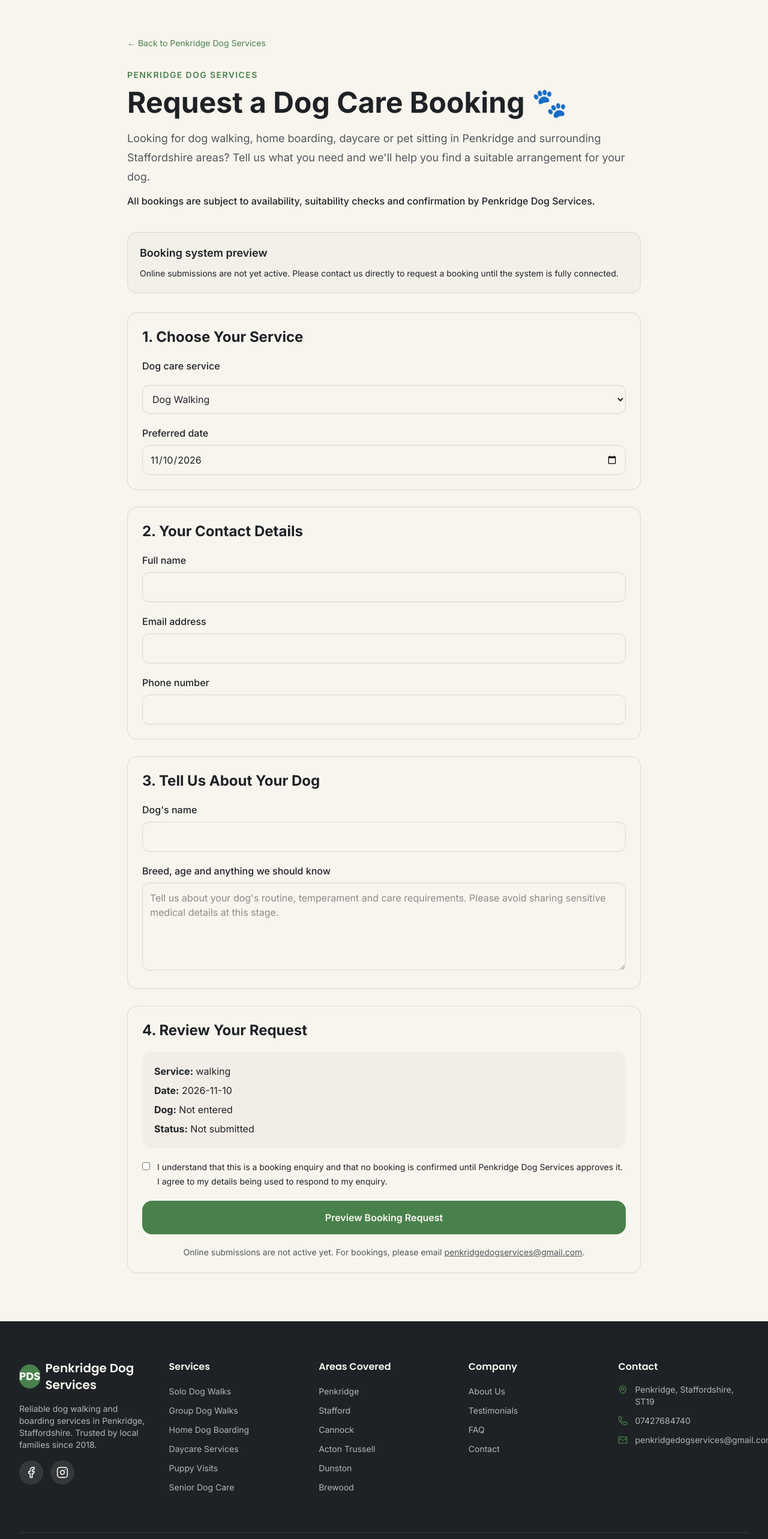
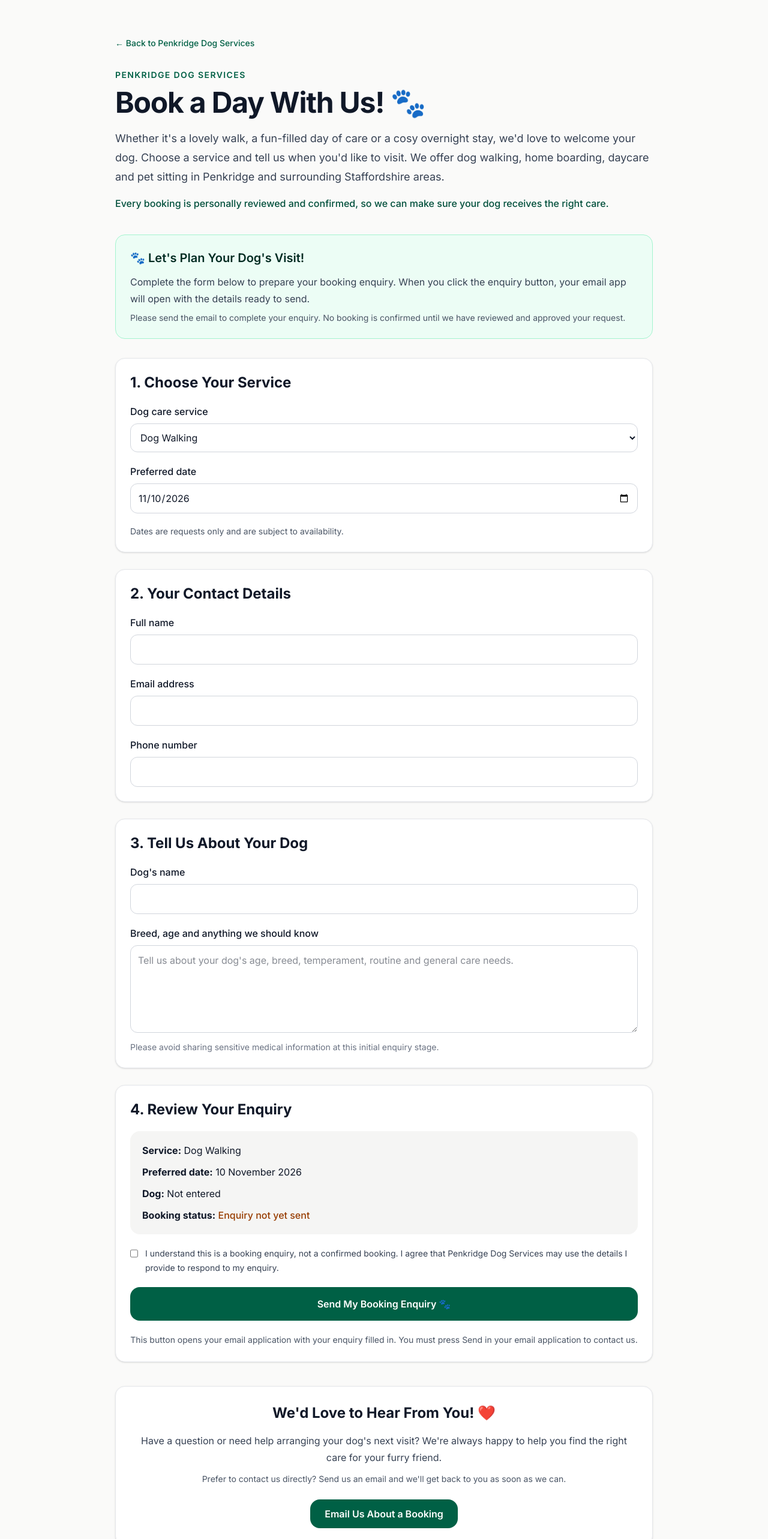
Before and after one commit to innovatevirtualassist-pixel/dogservices, a Next.js app: page /booking in a window 1280 px wide. Shown: the part 117-2683 px from the top of the page at 60% size. Built offline with nearby package versions, Linux system fonts and the light colour scheme.

Commit message:
Refactor BookingPage for improved functionality and UX
Fix booking form and enable email enquiries

```diff
--- a/app/booking/page.tsx
+++ b/app/booking/page.tsx
@@ -1,9 +1,41 @@
+
 "use client"
 
 import { useState, type FormEvent } from "react"
 import Link from "next/link"
 
 type Service = "walking" | "boarding" | "daycare" | "sitting"
+
+const serviceLabels: Record<Service, string> = {
+  walking: "Dog Walking",
+  boarding: "Home Boarding",
+  daycare: "Dog Daycare",
+  sitting: "Pet Sitting",
+}
+
+function getTodayUK(): string {
+  return new Intl.DateTimeFormat("en-CA", {
+    timeZone: "Europe/London",
+    year: "numeric",
+    month: "2-digit",
+    day: "2-digit",
+  }).format(new Date())
+}
+
+function formatDate(date: string): string {
+  if (!date) return "Not selected"
+
+  const parsed = new Date(`${date}T12:00:00Z`)
+
+  if (Number.isNaN(parsed.getTime())) return date
+
+  return new Intl.DateTimeFormat("en-GB", {
+    day: "numeric",
+    month: "long",
+    year: "numeric",
+    timeZone: "Europe/London",
+  }).format(parsed)
+}
 
 export default function BookingPage() {
   const [service, setService] = useState<Service>("walking")
@@ -15,83 +47,151 @@ export default function BookingPage() {
   const [dogName, setDogName] = useState("")
   const [dogDetails, setDogDetails] = useState("")
   const [consent, setConsent] = useState(false)
+  const [today] = useState(getTodayUK)
 
   function handleSubmit(event: FormEvent<HTMLFormElement>) {
     event.preventDefault()
 
-    // Step 2 will replace this with a secure API request.
-    // Do not tell customers their booking was submitted yet.
-    alert(
-      "This booking form is being prepared. " +
-      "Please contact Penkridge Dog Services to request a booking."
-    )
+    if (!consent) return
+
+    if (startDate < today) {
+      alert("Please select a future date.")
+      return
     }
 
+    if (service === "boarding" && endDate < startDate) {
+      alert("The check-out date cannot be before the check-in date.")
+      return
+    }
+
+    const bookingDetails = [
+      "Hello Penkridge Dog Services,",
+      "",
+      "I'd like to enquire about a dog care booking.",
+      "",
+      `Service: ${serviceLabels[service]}`,
+      `Preferred date: ${formatDate(startDate)}`,
+      ...(service === "boarding"
+        ? [`Check-out date: ${formatDate(endDate)}`]
+        : []),
+      "",
+      "CUSTOMER DETAILS",
+      `Name: ${name.trim()}`,
+      `Email: ${email.trim()}`,
+      `Phone: ${phone.trim()}`,
+      "",
+      "DOG DETAILS",
+      `Dog's name: ${dogName.trim()}`,
+      `Additional information: ${dogDetails.trim() || "None provided"}`,
+      "",
+      "I understand this is an enquiry only.",
+      "The booking is not confirmed until approved.",
+      "",
+      "Thank you!",
+    ].join("\n")
+
+    const subject = `Booking Enquiry - ${serviceLabels[service]} - ${dogName.trim()}`
+
+    const mailto = `mailto:penkridgedogservices@gmail.com?subject=${encodeURIComponent(
+      subject
+    )}&body=${encodeURIComponent(bookingDetails)}`
+
+    window.location.href = mailto
+  }
+
+  const inputClass =
+    "w-full rounded-lg border border-gray-300 bg-white p-3 text-gray-900 focus:border-emerald-700 focus:outline-none focus:ring-2 focus:ring-emerald-200"
+
+  const sectionClass =
+    "space-y-5 rounded-2xl border border-gray-200 bg-white p-6 shadow-sm"
+
   return (
-    <main className="mx-auto max-w-4xl px-5 pt-28 pb-20">
-      <Link href="/" className="text-sm text-primary hover:underline">
+    <main className="min-h-screen bg-stone-50 px-5 pb-20 pt-28 text-gray-900">
+      <div className="mx-auto max-w-4xl">
+        <Link
+          href="/"
+          className="text-sm font-medium text-emerald-800 hover:underline"
+        >
           ← Back to Penkridge Dog Services
         </Link>
 
-      <header className="mt-8 mb-10">
-        <p className="text-sm font-semibold uppercase tracking-widest text-primary">
+        <header className="mb-10 mt-8">
+          <p className="text-sm font-semibold uppercase tracking-widest text-emerald-800">
             Penkridge Dog Services
           </p>
 
-        <h1 className="mt-3 text-4xl font-bold md:text-5xl">
-          Request a Dog Care Booking 🐾
+          <h1 className="mt-3 text-4xl font-bold tracking-tight md:text-5xl">
+            Book a Day With Us! 🐾
           </h1>
 
-        <p className="mt-5 text-lg leading-8 text-muted-foreground">
-          Looking for dog walking, home boarding, daycare or pet
-          sitting in Penkridge and surrounding Staffordshire areas?
-          Tell us what you need and we'll help you find a suitable
-          arrangement for your dog.
+          <p className="mt-5 text-lg leading-8 text-gray-700">
+            Whether it's a lovely walk, a fun-filled day of care
+            or a cosy overnight stay, we'd love to welcome your dog.
+            Choose a service and tell us when you'd like to visit.
+            We offer dog walking, home boarding, daycare and pet
+            sitting in Penkridge and surrounding Staffordshire areas.
           </p>
 
-        <p className="mt-3 font-medium">
-          All bookings are subject to availability, suitability
-          checks and confirmation by Penkridge Dog Services.
+          <p className="mt-4 font-medium text-emerald-900">
+            Every booking is personally reviewed and confirmed,
+            so we can make sure your dog receives the right care.
           </p>
         </header>
 
-      <div className="mb-8 rounded-xl border p-5 bg-muted/30">
-        <h2 className="text-lg font-semibold">
-          Booking system preview
+        <div className="mb-8 rounded-2xl border border-emerald-200 bg-emerald-50 p-6">
+          <h2 className="text-xl font-semibold text-emerald-950">
+            🐾 Let's Plan Your Dog's Visit!
           </h2>
-        <p className="mt-2 text-sm leading-6">
-          Online submissions are not yet active. Please contact
-          us directly to request a booking until the system
-          is fully connected.
+
+          <p className="mt-3 leading-7 text-gray-700">
+            Complete the form below to prepare your booking enquiry.
+            When you click the enquiry button, your email app will
+            open with the details ready to send.
+          </p>
+
+          <p className="mt-2 text-sm text-gray-600">
+            Please send the email to complete your enquiry.
+            No booking is confirmed until we have reviewed and
+            approved your request.
           </p>
         </div>
 
         <form onSubmit={handleSubmit} className="space-y-7">
-        <section className="rounded-2xl border p-6 space-y-5">
+          <section className={sectionClass}>
             <h2 className="text-2xl font-bold">
               1. Choose Your Service
             </h2>
 
-          <label className="block font-medium" htmlFor="service">
+            <div>
+              <label
+                className="mb-2 block font-medium"
+                htmlFor="service"
+              >
                 Dog care service
               </label>
 
               <select
                 id="service"
                 value={service}
-            onChange={(e) => setService(e.target.value as Service)}
-            className="w-full rounded-lg border bg-background p-3"
+                onChange={(e) =>
+                  setService(e.target.value as Service)
+                }
+                className={inputClass}
               >
                 <option value="walking">Dog Walking</option>
                 <option value="boarding">Home Boarding</option>
                 <option value="daycare">Dog Daycare</option>
                 <option value="sitting">Pet Sitting</option>
               </select>
+            </div>
 
             <div>
-            <label className="mb-2 block font-medium" htmlFor="startDate">
+              <label
+                className="mb-2 block font-medium"
+                htmlFor="startDate"
+              >
                 {service === "boarding"
-                ? "Check-in date"
+                  ? "Preferred check-in date"
                   : "Preferred date"}
               </label>
 
@@ -99,22 +199,27 @@ export default function BookingPage() {
                 id="startDate"
                 type="date"
                 required
-              min={new Date().toLocaleDateString("en-CA")}
+                min={today}
                 value={startDate}
                 onChange={(e) => {
-                setStartDate(e.target.value)
-                if (e.target.value > endDate) {
-                  setEndDate(e.target.value)
+                  const selectedDate = e.target.value
+                  setStartDate(selectedDate)
+
+                  if (selectedDate > endDate) {
+                    setEndDate(selectedDate)
                   }
                 }}
-              className="w-full rounded-lg border bg-background p-3"
+                className={inputClass}
               />
             </div>
 
             {service === "boarding" && (
               <div>
-              <label className="mb-2 block font-medium" htmlFor="endDate">
-                Check-out date
+                <label
+                  className="mb-2 block font-medium"
+                  htmlFor="endDate"
+                >
+                  Preferred check-out date
                 </label>
 
                 <input
@@ -124,108 +229,165 @@ export default function BookingPage() {
                   min={startDate}
                   value={endDate}
                   onChange={(e) => setEndDate(e.target.value)}
-                className="w-full rounded-lg border bg-background p-3"
+                  className={inputClass}
                 />
               </div>
             )}
+
+            <p className="text-sm text-gray-600">
+              Dates are requests only and are subject to availability.
+            </p>
           </section>
 
-        <section className="rounded-2xl border p-6 space-y-5">
+          <section className={sectionClass}>
             <h2 className="text-2xl font-bold">
               2. Your Contact Details
             </h2>
 
             <div>
-            <label htmlFor="name" className="mb-2 block font-medium">
+              <label
+                htmlFor="name"
+                className="mb-2 block font-medium"
+              >
                 Full name
               </label>
+
               <input
                 id="name"
+                type="text"
                 required
                 maxLength={120}
+                autoComplete="name"
                 value={name}
                 onChange={(e) => setName(e.target.value)}
-              className="w-full rounded-lg border bg-background p-3"
+                className={inputClass}
               />
             </div>
 
             <div>
-            <label htmlFor="email" className="mb-2 block font-medium">
+              <label
+                htmlFor="email"
+                className="mb-2 block font-medium"
+              >
                 Email address
               </label>
+
               <input
                 id="email"
                 type="email"
                 required
+                maxLength={254}
+                autoComplete="email"
                 value={email}
                 onChange={(e) => setEmail(e.target.value)}
-              className="w-full rounded-lg border bg-background p-3"
+                className={inputClass}
               />
             </div>
 
             <div>
-            <label htmlFor="phone" className="mb-2 block font-medium">
+              <label
+                htmlFor="phone"
+                className="mb-2 block font-medium"
+              >
                 Phone number
               </label>
+
               <input
                 id="phone"
                 type="tel"
                 required
+                maxLength={30}
+                autoComplete="tel"
                 value={phone}
                 onChange={(e) => setPhone(e.target.value)}
-              className="w-full rounded-lg border bg-background p-3"
+                className={inputClass}
               />
             </div>
           </section>
 
-        <section className="rounded-2xl border p-6 space-y-5">
+          <section className={sectionClass}>
             <h2 className="text-2xl font-bold">
               3. Tell Us About Your Dog
             </h2>
 
             <div>
-            <label htmlFor="dogName" className="mb-2 block font-medium">
+              <label
+                htmlFor="dogName"
+                className="mb-2 block font-medium"
+              >
                 Dog's name
               </label>
+
               <input
                 id="dogName"
+                type="text"
                 required
                 maxLength={100}
                 value={dogName}
                 onChange={(e) => setDogName(e.target.value)}
-              className="w-full rounded-lg border bg-background p-3"
+                className={inputClass}
               />
             </div>
 
             <div>
-            <label htmlFor="dogDetails" className="mb-2 block font-medium">
+              <label
+                htmlFor="dogDetails"
+                className="mb-2 block font-medium"
+              >
                 Breed, age and anything we should know
               </label>
+
               <textarea
                 id="dogDetails"
                 rows={5}
                 maxLength={2000}
                 value={dogDetails}
                 onChange={(e) => setDogDetails(e.target.value)}
-              placeholder="Tell us about your dog's routine, temperament and care requirements. Please avoid sharing sensitive medical details at this stage."
-              className="w-full rounded-lg border bg-background p-3"
+                placeholder="Tell us about your dog's age, breed, temperament, routine and general care needs."
+                className={inputClass}
               />
+
+              <p className="mt-2 text-sm text-gray-500">
+                Please avoid sharing sensitive medical information
+                at this initial enquiry stage.
+              </p>
             </div>
           </section>
 
-        <section className="rounded-2xl border p-6 space-y-5">
+          <section className={sectionClass}>
             <h2 className="text-2xl font-bold">
-            4. Review Your Request
+              4. Review Your Enquiry
             </h2>
 
-          <div className="rounded-xl bg-muted/40 p-5 space-y-2">
-            <p><strong>Service:</strong> {service}</p>
-            <p><strong>Date:</strong> {startDate}</p>
+            <div className="space-y-3 rounded-xl bg-stone-100 p-5">
+              <p>
+                <strong>Service:</strong>{" "}
+                {serviceLabels[service]}
+              </p>
+
+              <p>
+                <strong>Preferred date:</strong>{" "}
+                {formatDate(startDate)}
+              </p>
+
               {service === "boarding" && (
-              <p><strong>Check-out:</strong> {endDate}</p>
+                <p>
+                  <strong>Check-out:</strong>{" "}
+                  {formatDate(endDate)}
+                </p>
               )}
-            <p><strong>Dog:</strong> {dogName || "Not entered"}</p>
-            <p><strong>Status:</strong> Not submitted</p>
+
+              <p>
+                <strong>Dog:</strong>{" "}
+                {dogName.trim() || "Not entered"}
+              </p>
+
+              <p>
+                <strong>Booking status:</strong>{" "}
+                <span className="font-medium text-amber-800">
+                  Enquiry not yet sent
+                </span>
+              </p>
             </div>
 
             <label className="flex items-start gap-3">
@@ -234,36 +396,84 @@ export default function BookingPage() {
                 required
                 checked={consent}
                 onChange={(e) => setConsent(e.target.checked)}
-              className="mt-1"
+                className="mt-1 h-4 w-4 accent-emerald-800"
               />
-            <span className="text-sm leading-6">
-              I understand that this is a booking enquiry
-              and that no booking is confirmed until
-              Penkridge Dog Services approves it.
-              I agree to my details being used to respond
-              to my enquiry.
+
+              <span className="text-sm leading-6 text-gray-700">
+                I understand this is a booking enquiry, not a
+                confirmed booking. I agree that Penkridge Dog
+                Services may use the details I provide to
+                respond to my enquiry.
               </span>
             </label>
 
             <button
               type="submit"
-            className="w-full rounded-xl bg-primary px-6 py-4 font-semibold text-primary-foreground"
+              className="w-full rounded-xl bg-emerald-800 px-6 py-4 font-semibold text-white transition hover:bg-emerald-900 focus:outline-none focus:ring-4 focus:ring-emerald-200"
             >
-            Preview Booking Request
+              Send My Booking Enquiry 🐾
             </button>
 
-          <p className="text-center text-sm text-muted-foreground">
-            Online submissions are not active yet.
-            For bookings, please email{" "}
-            <a
-              href="mailto:penkridgedogservices@gmail.com"
-              className="underline"
-            >
-              penkridgedogservices@gmail.com
-            </a>.
+            <p className="text-center text-sm leading-6 text-gray-600">
+              This button opens your email application with
+              your enquiry filled in. You must press Send
+              in your email application to contact us.
             </p>
           </section>
         </form>
+
+        <section className="mt-10 rounded-2xl border border-gray-200 bg-white p-7 text-center shadow-sm">
+          <h2 className="text-2xl font-bold">
+            We'd Love to Hear From You! ❤️
+          </h2>
+
+          <p className="mt-4 leading-7 text-gray-700">
+            Have a question or need help arranging your dog's
+            next visit? We're always happy to help you find
+            the right care for your furry friend.
+          </p>
+
+          <p className="mt-3 text-sm text-gray-600">
+            Prefer to contact us directly? Send us an email
+            and we'll get back to you as soon as we can.
+          </p>
+
+          <a
+            href="mailto:penkridgedogservices@gmail.com?subject=Dog%20Care%20Booking%20Enquiry"
+            className="mt-6 inline-block rounded-xl bg-emerald-800 px-6 py-3 font-semibold text-white transition hover:bg-emerald-900"
+          >
+            Email Us About a Booking
+          </a>
+        </section>
+
+        <section className="mt-10 rounded-2xl bg-stone-100 p-7">
+          <h2 className="text-xl font-bold">
+            What Happens Next?
+          </h2>
+
+          <ol className="mt-5 list-decimal space-y-3 pl-6 leading-7 text-gray-700">
+            <li>
+              You send us your booking enquiry by email.
+            </li>
+            <li>
+              We review your preferred dates and your dog's needs.
+            </li>
+            <li>
+              We may arrange a meet and greet or request
+              vaccination information where appropriate.
+            </li>
+            <li>
+              We personally confirm your booking once
+              everything has been agreed.
+            </li>
+          </ol>
+
+          <p className="mt-5 text-sm text-gray-600">
+            We never treat an enquiry as an automatically
+            confirmed booking.
+          </p>
+        </section>
+      </div>
     </main>
   )
 }
```
Lines whose indentation alone changed are shown as unchanged.
